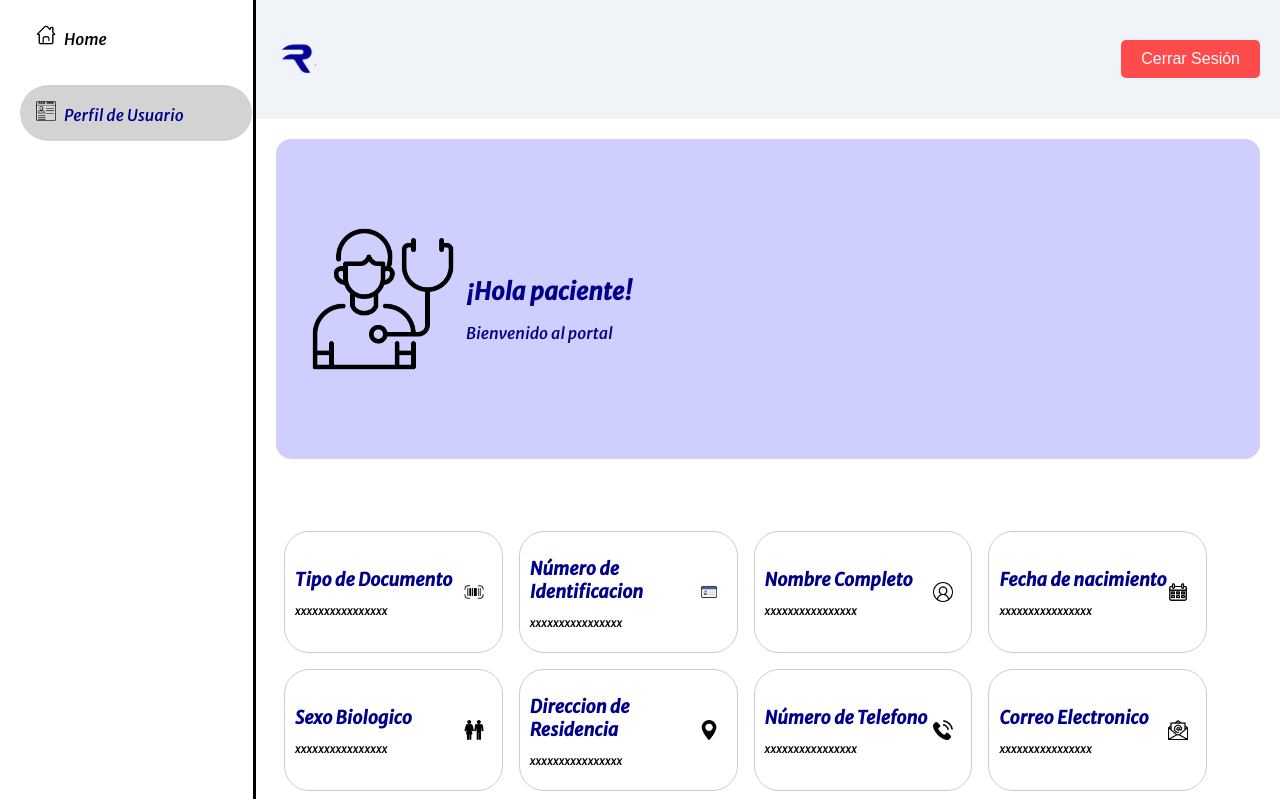
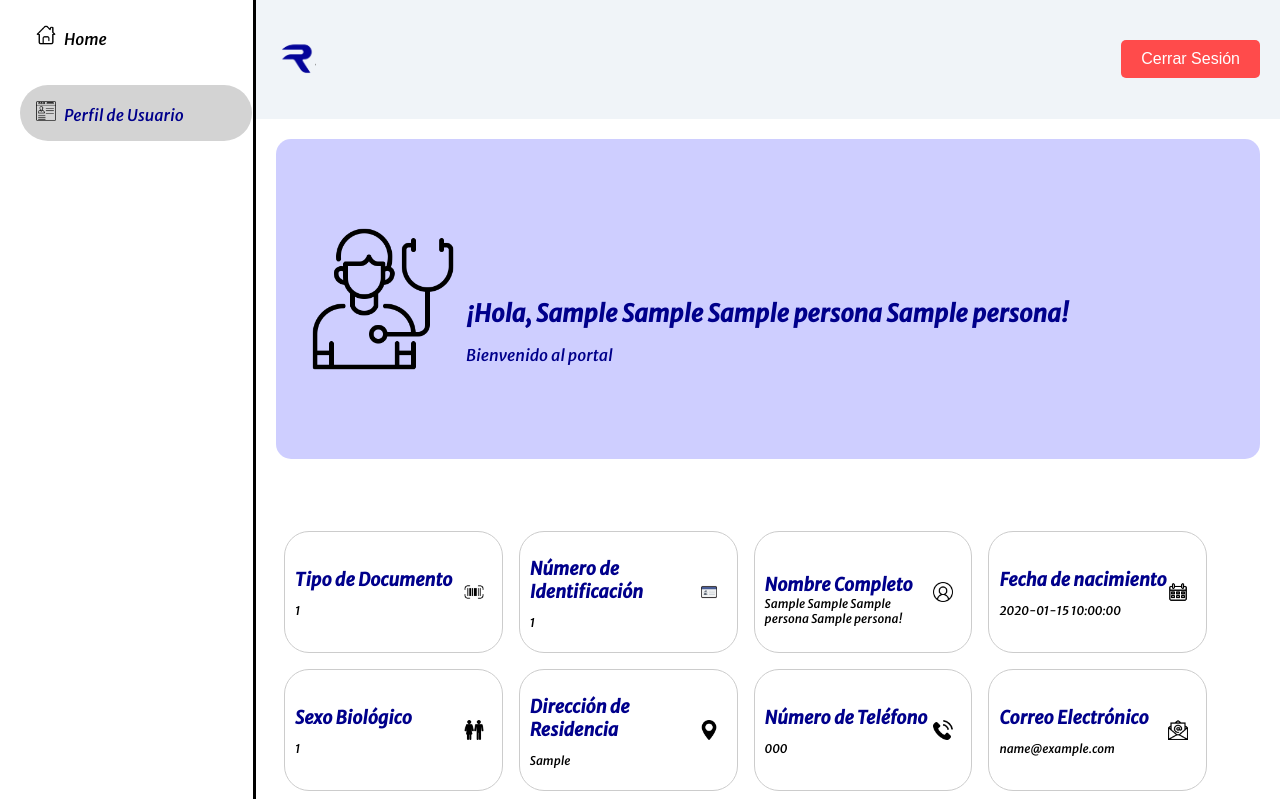
Before and after one commit to yulunez/Reto_MD, a PHP site: page /perfil.php in a window 1280 px wide. Shown: the part 21-820 px from the top of the page. Run offline with PHP 8.4, Linux system fonts and the light colour scheme; the visitor is signed in with stand-in values (Sample User, id 1); tables that the repository leaves empty or names only in its code hold one stand-in row (values such as "Sample post"); some libraries are stand-ins or nearby versions.

Commit message:
Update perfil.php

```diff
--- a/perfil.php
+++ b/perfil.php
@@ -1,14 +1,45 @@
 <?php
 session_start();
-$userId = $_SESSION['user_id']; // Asegúrate de que la sesión tiene 'user_id'
+$userId = $_SESSION['user_id']; // Asegúrate de que la sesión contiene 'user_id'
 
 include_once("conexion.php");
 $conexion = new Conexion();
 $db = $conexion->getConexion();
+
+try {
+    // Preparar la consulta SQL para obtener los datos del paciente
+    $query = "SELECT id_tipoid, numeroid, apellido1, apellido2, nombre1, nombre2, fechanac, id_sexobiologico, direccion, tel_movil, email
+              FROM gen_m_persona
+              WHERE id = :id";
+    $stmt = $db->prepare($query);
+    $stmt->bindParam(':id', $userId, PDO::PARAM_INT);
+    $stmt->execute();
+
+    // Obtener los datos del paciente
+    $paciente = $stmt->fetch(PDO::FETCH_ASSOC);
+
+    if ($paciente) {
+        // Asignar los datos del paciente a variables
+        $id_tipoid = $paciente['id_tipoid'];
+        $apellido1 = $paciente['apellido1'];
+        $apellido2 = $paciente['apellido2'];
+        $nombre1 = $paciente['nombre1'];
+        $nombre2 = $paciente['nombre2'];
+        $fechanac = $paciente['fechanac'];
+        $id_sexobiologico = $paciente['id_sexobiologico'];
+        $direccion = $paciente['direccion'];
+        $tel_movil = $paciente['tel_movil'];
+        $email = $paciente['email'];
+    } else {
+        echo "No se encontró al paciente.";
+    }
+} catch (PDOException $e) {
+    echo "Error al obtener los datos del paciente: " . $e->getMessage();
+}
 ?>
 
 <!DOCTYPE html>
-<html lang="en">
+<html lang="es">
 <head>
     <meta charset="UTF-8">
     <meta name="viewport" content="width=device-width, initial-scale=1.0">
@@ -38,7 +69,7 @@ $db = $conexion->getConexion();
     <div class="usu" style="display: flex; align-items: center;">
         <img src="img/paciente.jpg" alt="Foto del Paciente" style="width: 150px; height: 150px;">
         <div>
-            <h2 class="saludo text">¡Hola paciente!</h2>
+            <h2 class="saludo text">¡Hola, <?php echo $apellido1 . ' ' . $apellido2 . ' ' . $nombre1 . ' ' . $nombre2; ?>!</h2>
             <p class="bienvenida text">Bienvenido al portal</p>
         </div>
     </div>
@@ -46,7 +77,7 @@ $db = $conexion->getConexion();
       <div class="dato">
         <div class="texto">
             <h2>Tipo de Documento</h2>
-            <p>xxxxxxxxxxxxxxxx</p>
+            <p><?php echo $id_tipoid; ?></p>
         </div>
         <div class="imagen">
             <img src="img/documento.jpg" alt="Documento">
@@ -54,8 +85,8 @@ $db = $conexion->getConexion();
       </div>
       <div class="dato">
         <div class="texto">
-            <h2>Número de Identificacion</h2>
-            <p>xxxxxxxxxxxxxxxx</p>
+            <h2>Número de Identificación</h2>
+            <p><?php echo $userId; ?></p>
         </div>
         <div class="imagen">
             <img src="img/numero-identificacion.jpg" alt="Número de Identificación">
@@ -64,7 +95,7 @@ $db = $conexion->getConexion();
       <div class="dato">
         <div class="texto">
             <h2>Nombre Completo</h2>
-            <p>xxxxxxxxxxxxxxxx</p>
+            <?php echo $apellido1 . ' ' . $apellido2 . ' ' . $nombre1 . ' ' . $nombre2; ?>!</h2>
         </div>
         <div class="imagen">
             <img src="img/nombre.jpg" alt="Nombre">
@@ -73,7 +104,7 @@ $db = $conexion->getConexion();
       <div class="dato">
         <div class="texto">
             <h2>Fecha de nacimiento</h2>
-            <p>xxxxxxxxxxxxxxxx</p>
+            <p><?php echo $fechanac; ?></p>
         </div>
         <div class="imagen">
            <img src="img/fecha_nac.jpg" alt="Fecha de Nacimiento">
@@ -81,8 +112,8 @@ $db = $conexion->getConexion();
       </div>
       <div class="dato">
         <div class="texto">
-            <h2>Sexo Biologico</h2>
-            <p>xxxxxxxxxxxxxxxx</p>
+            <h2>Sexo Biológico</h2>
+            <p><?php echo $id_sexobiologico; ?></p>
         </div>
         <div class="imagen">
             <img src="img/sexo.biologico.jpg" alt="Sexo Biológico">
@@ -90,8 +121,8 @@ $db = $conexion->getConexion();
       </div>
       <div class="dato">
         <div class="texto">
-            <h2>Direccion de Residencia</h2>
-            <p>xxxxxxxxxxxxxxxx</p>
+            <h2>Dirección de Residencia</h2>
+            <p><?php echo $direccion; ?></p>
         </div>
         <div class="imagen">
             <img src="img/direccion.jpg" alt="Dirección">
@@ -99,8 +130,8 @@ $db = $conexion->getConexion();
       </div>
       <div class="dato">
         <div class="texto">
-            <h2>Número de Telefono</h2>
-            <p>xxxxxxxxxxxxxxxx</p>
+            <h2>Número de Teléfono</h2>
+            <p><?php echo $tel_movil; ?></p>
         </div>
         <div class="imagen">
             <img src="img/telefono.jpg" alt="Teléfono">
@@ -108,8 +139,8 @@ $db = $conexion->getConexion();
       </div>
       <div class="dato">
         <div class="texto">
-            <h2>Correo Electronico</h2>
-            <p>xxxxxxxxxxxxxxxx</p>
+            <h2>Correo Electrónico</h2>
+            <p><?php echo $email; ?></p>
         </div>
         <div class="imagen">
             <img src="img/email.jpg" alt="Correo Electrónico">
```
